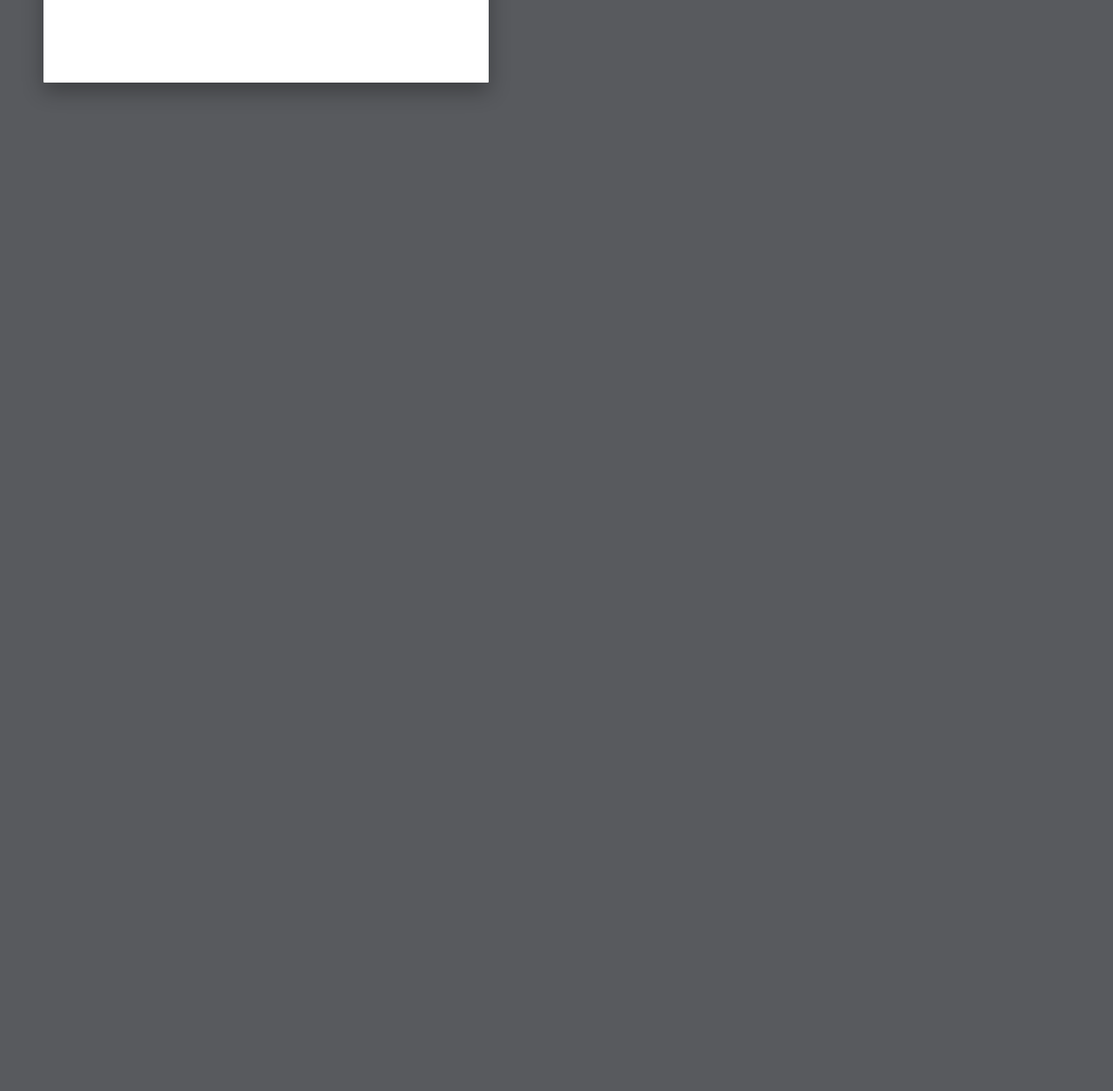
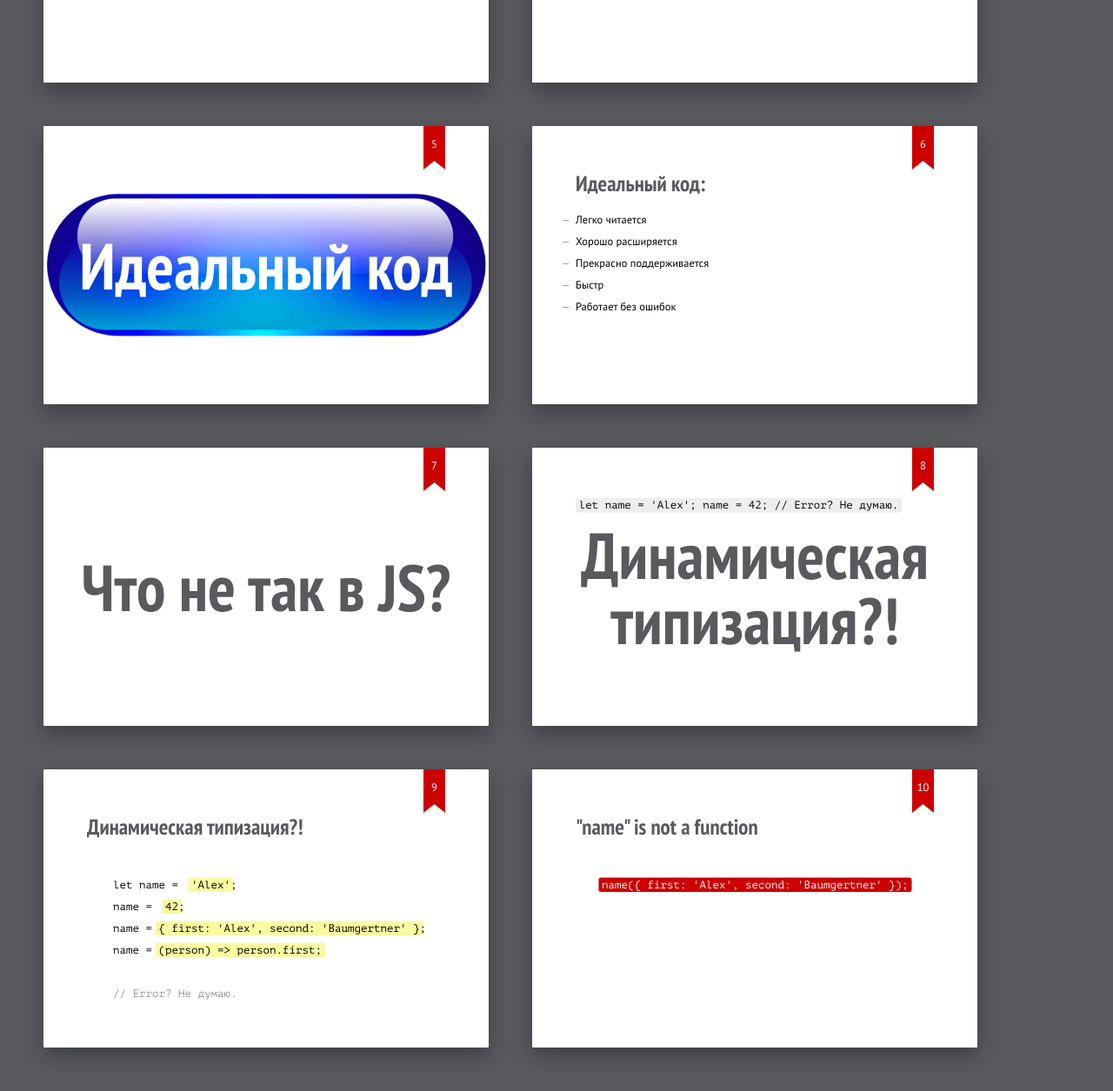
Before and after one commit to easy-deep-learning/types-sugar-in-javascript, a plain HTML site: page index.html in a window 1280 px wide. Shown: the part 769-2024 px from the top of the page at 87% size. Before the commit the page ends 914 px from the top, so only its background shows below. Drawn offline with Linux system fonts and the light colour scheme.

Commit message:
Update 2017-03-21T21:17:54.228Z

```diff
--- a/index.html
+++ b/index.html
@@ -43,11 +43,78 @@
     <li><a href="https://clojure.org/about/clojurescript">ClojureScript</a></li>
     <li><a href="http://elm-lang.org">Elm</a></li>
     <li><a href="https://www.dartlang.org">Dart</a></li>
-    <ll><a href="https://github.com/jashkenas/coffeescript/wiki/list-of-languages-that-compile-to-js">...List of languages that compile to JS</a></ll>
+    <ll><a
+        href="https://github.com/jashkenas/coffeescript/wiki/list-of-languages-that-compile-to-js">...List of languages that compile to JS</a>
+    </ll>
   </ul>
 
 </section>
 <!-- TOC-anti (end) -->
+
+<!-- what we want? (begin) -->
+<section class="slide">
+  <h2 class="shout">Что мы хотим?</h2>
+</section>
+<!-- what we want? (end) -->
+
+<!-- button great code (begin) -->
+<section class="slide">
+  <img src="pictures/foto_knopka_33.jpg" width="1280px" alt="" class="cover">
+  <h2 class="shout" style="color: white;">Идеальный код</h2>
+</section>
+<!-- button great code (end) -->
+
+
+<!-- criteria (begin) -->
+<section class="slide">
+  <h2>Идеальный код:</h2>
+  <ul>
+    <li>Легко читается</li>
+    <li class="next">Хорошо расширяется</li>
+    <li class="next">Прекрасно поддерживается</li>
+    <li class="next">Быстр</li>
+    <li class="next">Работает без ошибок</li>
+  </ul>
+</section>
+<!-- criteria (end) -->
+
+
+<!--  problem (begin) -->
+<section class="slide">
+  <h2 class="shout">Что не так в JS?</h2>
+</section>
+<!--  problem (end) -->
+
+<section class="slide">
+  <h2 class="shout">Динамическая типизация?!</h2>
+  <code>
+    let name = 'Alex';
+
+    name = 42;
+    // Error? Не думаю.
+  </code>
+</section>
+
+<section class="slide">
+  <h2>Динамическая типизация?!</h2>
+  <pre><code>
+    let name =  <mark>'Alex'</mark>;
+    name =  <mark>42</mark>;
+    name = <mark>{ first: 'Alex', second: 'Baumgertner' }</mark>;
+    name = <mark>(person) => person.first;</mark>
+
+    <span class="comment">// Error? Не думаю.<span>
+  </code></pre>
+</section>
+
+<!-- is not a function (begin) -->
+<section class="slide">
+  <h2>"name" is not a function</h2>
+  <pre><code>
+    <mark class="important">name({ first: 'Alex', second: 'Baumgertner' });</mark>
+  </code></pre>
+</section>
+<!-- is not a function (end) -->
 
 <p class="badge">
   <a href="https://github.com/easy-deep-learning/types-sugar-in-javascript">Fork me on GitHub</a>
```
Also changed, not shown: pictures/foto_knopka_33.jpg (added).
